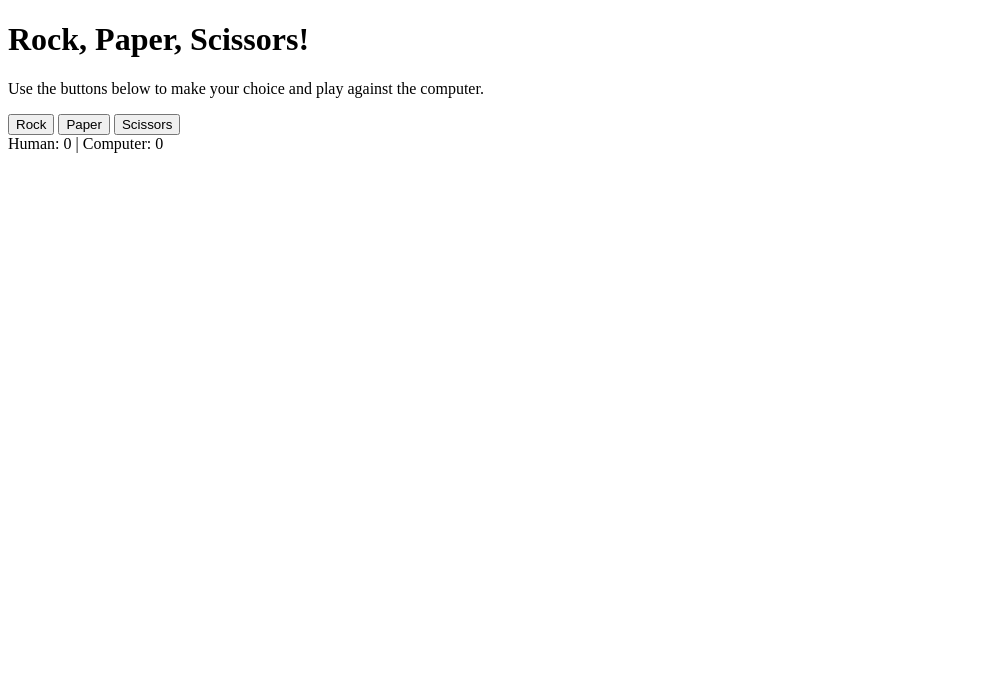
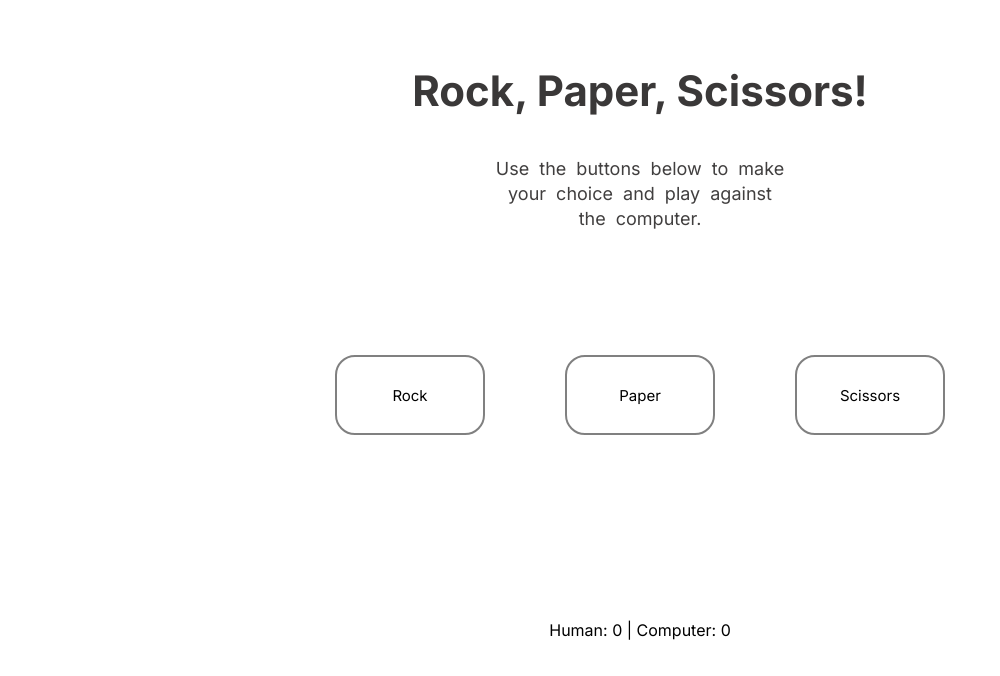
Before and after one commit to Hatsunmikk/rock-paper-scissors, a plain HTML site: page index.html in a window 1280 px wide. Shown: the whole page, without its empty margins (0-1000 px from the left). Drawn offline with Linux system fonts and the light colour scheme.

Commit message:
Add css styling

```diff
--- a/index.html
+++ b/index.html
@@ -4,13 +4,16 @@
         <meta charset="UTF-8">
         <meta name="viewport" content="width=device-width, initial-scale=1.0">
         <title>Rock, Paper, Scissors</title>
+        <link rel="stylesheet" href="styles.css">
 
     </head>
 
-    <body>
+    <body class="container">
         <div class="info">
         <h1>Rock, Paper, Scissors!</h1>
+
         <p>Use the buttons below to make your choice and play against the computer.</p>
+
         </div>
 
         <div class="moves">
--- a/styles.css
+++ b/styles.css
@@ -1,4 +1,125 @@
+@import url('https://fonts.googleapis.com/css2?family=Inter:ital,opsz,wght@0,14..32,100..900;1,14..32,100..900&family=Roboto:ital,wght@0,100;0,300;0,400;0,500;0,700;0,900;1,100;1,300;1,400;1,500;1,700;1,900&display=swap');
+
+
 * {
     margin: 0;
     padding : 0;
+    font-family: "Inter", Verdana, Geneva, Tahoma, sans-serif;
 }
+
+.container {
+    display: flex;
+    flex-direction: column;
+    height: 100vh;
+}
+
+.info{
+    background-color: white;
+    display: flex;
+    flex-direction: column;
+    min-height: 200px;
+    justify-content: center;
+    align-items: center;
+    gap: 30px;
+    flex-grow: 1;
+    flex-wrap: wrap;
+
+
+}
+
+.moves {
+background-color: white ;
+display: flex;
+min-height: 250px;
+align-items: center;
+justify-content: center;
+gap: 60px;
+flex-grow: 1;
+flex-wrap: wrap;
+
+
+}
+
+button {
+   width: 150px;
+   height: 80px;
+   border: solid grey 2px;
+   border-radius: 20px;
+   background-color: white;
+   cursor: pointer;
+   transition: background-color 0.5s ease;
+   transition: color 0 ease;
+   font-size: 15px;
+   transition: border 0.1s ease;
+   margin: 10px;
+
+
+}
+
+#rock:hover {
+   background-color:rgb(233, 78, 78);
+   color: white;
+   border: none;
+
+}
+
+#paper:hover {
+    background-color:rgb(128, 209, 125);
+    color: white;
+    border: none;
+
+ }
+
+ #scissors:hover {
+    background-color:rgb(228, 207, 86);
+    color: white;
+    border: none;
+
+ }
+
+.report {
+  background-color: white ;
+  display: flex;
+  min-height: 280px;
+  justify-content: start;
+  align-items: center;
+  flex-grow: 1;
+  flex-wrap: wrap;
+  flex-direction: column;
+  gap: 20px;
+
+
+}
+
+h1 {
+    font-size: 42px;
+    color: rgb(58, 56, 56);
+    text-align: center;
+    margin: 5px;
+
+}
+
+
+
+p{
+    font-size: 18px;
+    max-width: 300px;
+    max-height: 50px;
+    text-align: center;
+    word-spacing: 5px;
+    line-height: 25px;
+    color: rgb(65, 63, 63);
+    margin: 5px;
+
+
+}
+
+#result {
+    margin: 20px;
+    margin-top: 50px;
+
+}
+
+#scores {
+   margin: 10px;
+}
```
